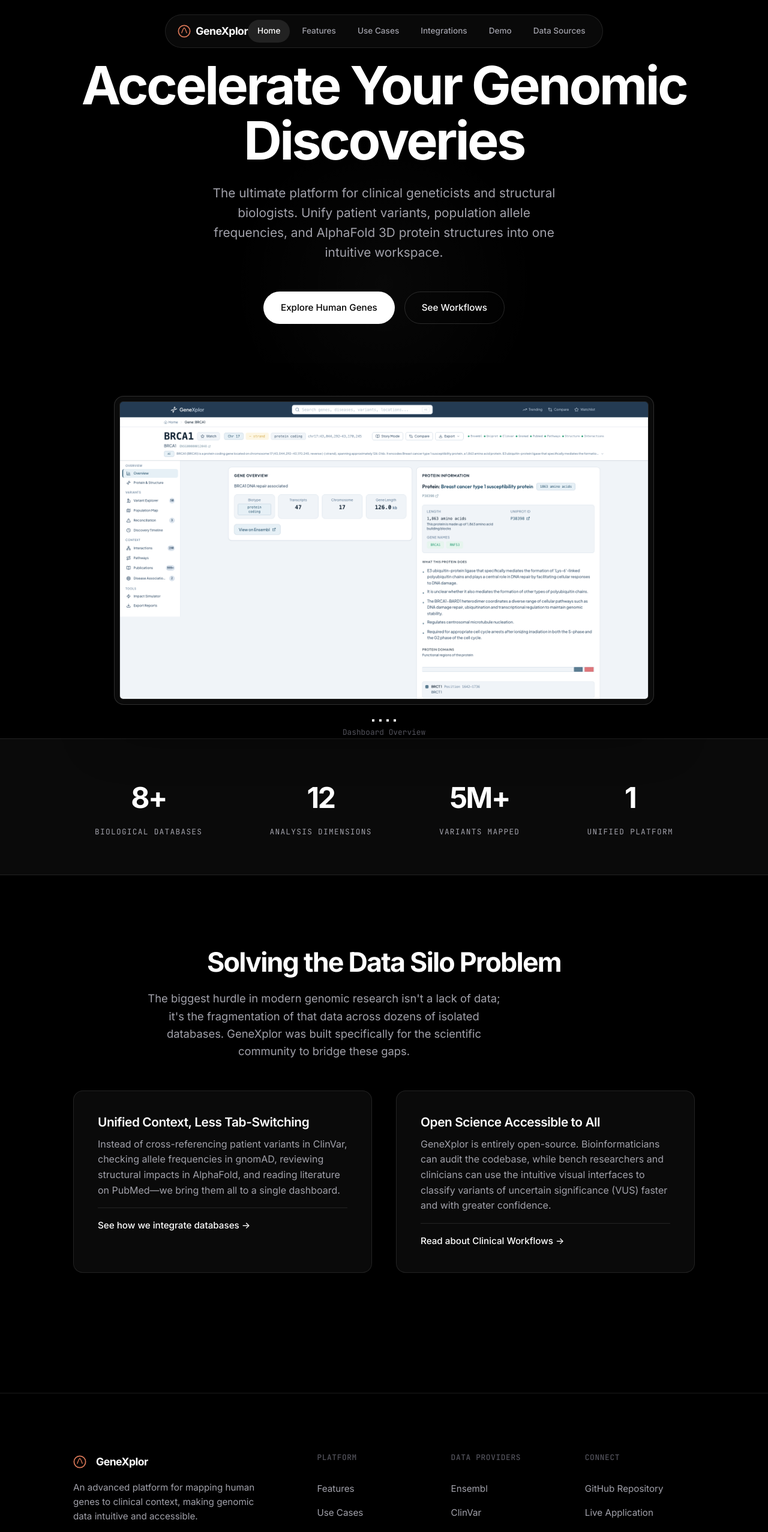
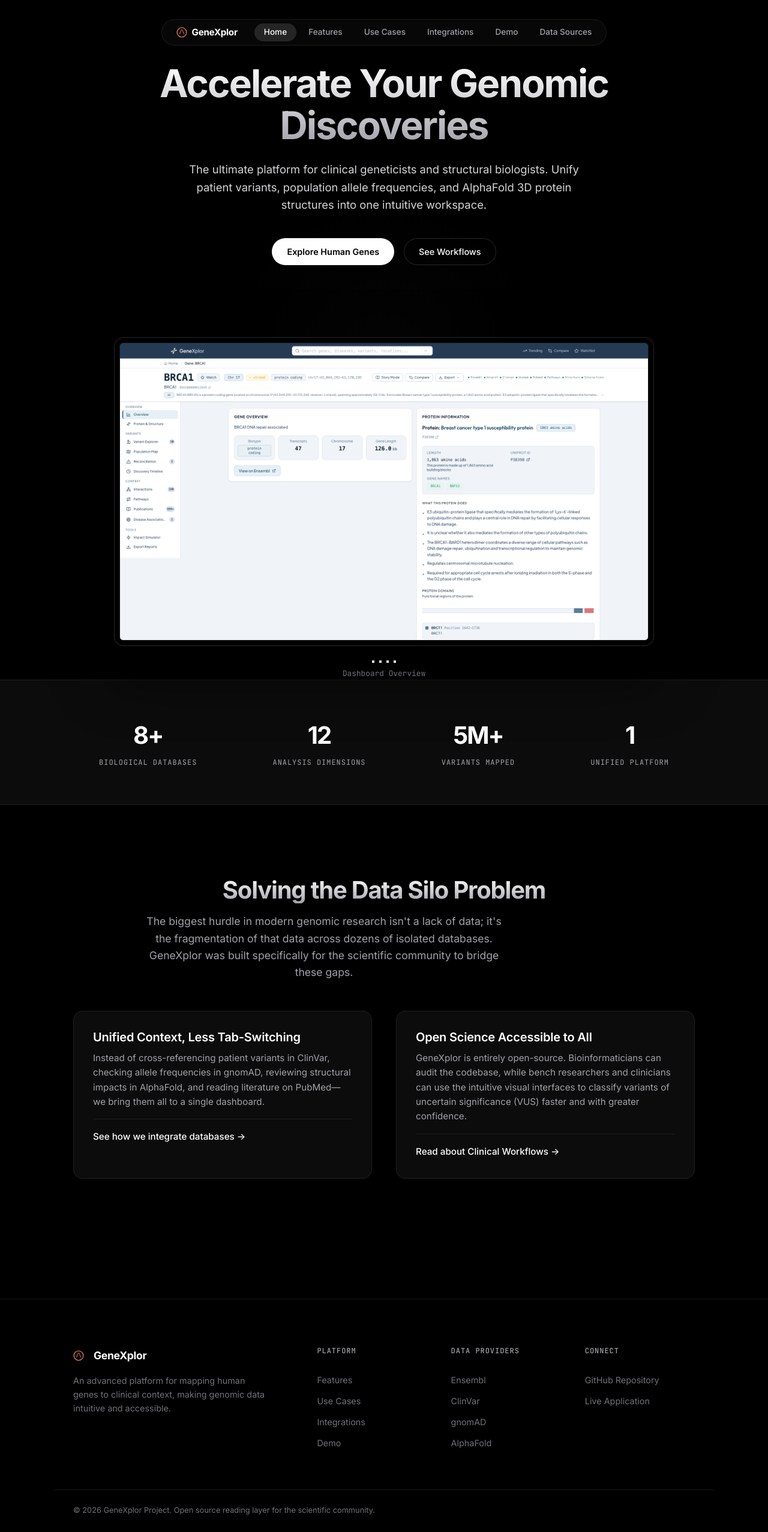
Before and after one commit to contact-ajmal/geneXplor-web, a plain HTML site: page index.html in a window 1280 px wide. Shown: the top 2554 px of the page at 60% size. Drawn offline with Linux system fonts and the light colour scheme.

Commit message:
style: Substantial polish to Dark Theme typography, spacing, and buttons

```diff
--- a/styles.css
+++ b/styles.css
@@ -11,19 +11,19 @@
   /* Backgrounds: Pure Dark */
   --bg-main: #000000;
   --bg-surface: #000000;
-  --bg-card: #0A0A0A;
-  --bg-nav: rgba(15, 15, 15, 0.65);
+  --bg-card: #0c0c0c;
+  --bg-nav: rgba(10, 10, 10, 0.7);
 
   /* Texts: High Contrast & Muted Grays */
   --text-primary: #FFFFFF;
   --text-secondary: #A1A1AA; /* Muted gray like portfolio */
-  --text-muted: #52525B;
+  --text-muted: #71717A;
   --text-heading: #FFFFFF;
 
   /* Borders: Ultra Thin & Subtle */
-  --border-light: rgba(255, 255, 255, 0.1);
+  --border-light: rgba(255, 255, 255, 0.08);
   --border-strong: rgba(255, 255, 255, 0.15);
-  --border-hover: rgba(255, 255, 255, 0.3);
+  --border-hover: rgba(255, 255, 255, 0.25);
 
   /* Accents */
   --accent-primary: #FFFFFF;
@@ -50,18 +50,26 @@
   -moz-osx-font-smoothing: grayscale;
 }
 
-/* Typography: Bold Sans-Serif Everywhere */
+/* Typography: Sleek Sans-Serif */
 h1, h2, h3, h4 {
   font-family: 'Inter', sans-serif;
   color: var(--text-heading);
   font-weight: 700;
-  line-height: 1.15;
-  letter-spacing: -0.04em;
+  line-height: 1.1;
+  letter-spacing: -0.03em;
 }
 
-h1 { font-size: 5rem; }
-h2 { font-size: 3rem; }
-h3 { font-size: 1.4rem; font-weight: 600; letter-spacing: -0.02em; }
+/* Premium gradient text effect on main headers */
+h1, h2 {
+  background: linear-gradient(180deg, #FFFFFF 0%, #A1A1AA 100%);
+  -webkit-background-clip: text;
+  -webkit-text-fill-color: transparent;
+  background-clip: text;
+}
+
+h1 { font-size: 4rem; max-width: 850px; margin: 0 auto; padding: 0 16px; }
+h2 { font-size: 2.5rem; }
+h3 { font-size: 1.25rem; font-weight: 600; letter-spacing: -0.01em; }
 
 code, pre { font-family: 'JetBrains Mono', monospace; font-size: 0.85em; }
 
@@ -72,44 +80,41 @@
 
 /* ── Floating Pill Navbar ── */
 #navbar {
-  position: sticky; top: 24px; left: 0; right: 0; z-index: 100;
+  position: sticky; top: 32px; left: 0; right: 0; z-index: 100;
   display: flex; justify-content: center;
   pointer-events: none; /* Let clicks pass through empty space */
-}
-#navbar.scrolled .nav-inner {
-  border-color: var(--border-strong);
-  background: var(--bg-card);
 }
 
 .nav-inner {
   pointer-events: auto; /* Re-enable clicks on the pill itself */
-  padding: 8px 12px;
+  padding: 6px 8px;
   display: flex; align-items: center; justify-content: space-between;
   background: var(--bg-nav);
-  backdrop-filter: blur(20px);
-  -webkit-backdrop-filter: blur(20px);
+  backdrop-filter: blur(24px);
+  -webkit-backdrop-filter: blur(24px);
   border: 1px solid var(--border-light);
   border-radius: var(--radius-pill);
   transition: all 0.3s ease;
-  min-width: 600px;
+  box-shadow: 0 4px 24px rgba(0,0,0,0.4);
 }
 
 .nav-logo {
   display: flex; align-items: center; gap: 8px;
-  font-family: 'Inter', sans-serif; font-weight: 700; font-size: 1.1rem;
-  color: var(--text-heading); letter-spacing: -0.03em;
-  padding-left: 8px;
+  font-weight: 700; font-size: 0.95rem;
+  color: var(--text-heading); letter-spacing: -0.02em;
+  padding: 0 16px;
 }
-.logo-icon { width: 22px; height: 22px; }
+.logo-icon { width: 18px; height: 18px; }
 
-.nav-links { display: flex; gap: 4px; align-items: center; }
+.nav-links { display: flex; gap: 4px; align-items: center; margin-left: 12px; }
 .nav-link {
   font-size: 0.85rem; font-weight: 500; color: var(--text-secondary);
   padding: 8px 16px; border-radius: var(--radius-pill);
   transition: all 0.2s;
+  line-height: 1; /* prevents vertical stretching */
 }
-.nav-link:hover { color: var(--text-primary); }
-.nav-link.active { background: rgba(255,255,255,0.1); color: var(--text-primary); }
+.nav-link:hover { color: var(--text-primary); background: rgba(255,255,255,0.04); }
+.nav-link.active { background: rgba(255,255,255,0.12); color: var(--text-primary); }
 
 .nav-mobile-toggle { display: none; background: none; border: none; cursor: pointer; padding: 8px; }
 .nav-mobile-toggle span {
@@ -120,50 +125,49 @@
 /* Buttons */
 .btn {
   display: inline-flex; align-items: center; justify-content: center; gap: 8px;
-  padding: 14px 28px; border-radius: var(--radius-pill);
-  font-family: 'Inter', sans-serif; font-size: 0.95rem; font-weight: 500;
+  padding: 10px 24px; border-radius: var(--radius-pill);
+  font-family: 'Inter', sans-serif; font-size: 0.9rem; font-weight: 500;
   cursor: pointer; transition: all 0.2s; text-decoration: none; border: 1px solid transparent;
 }
-.btn-primary { background: var(--text-primary); color: #000; }
-.btn-primary:hover { opacity: 0.85; transform: scale(0.98); }
+.btn-primary { background: var(--text-primary); color: #000; font-weight: 600; }
+.btn-primary:hover { opacity: 0.9; transform: scale(0.98); }
 .btn-outline {
   background: transparent; color: var(--text-primary);
-  border: 1px solid var(--border-strong);
+  border: 1px solid rgba(255,255,255,0.15);
 }
 .btn-outline:hover {
-  border-color: var(--text-primary); background: rgba(255,255,255,0.05);
+  border-color: rgba(255,255,255,0.4); background: rgba(255,255,255,0.03);
 }
 
 /* ── Page Layouts ── */
 .page-header {
-  padding: 120px 0 60px; text-align: center; max-width: 800px; margin: 0 auto;
+  padding: 140px 0 60px; text-align: center; max-width: 800px; margin: 0 auto;
 }
-.page-title { margin-bottom: 24px; font-weight: 700; }
-.page-subtitle { font-size: 1.25rem; color: var(--text-secondary); line-height: 1.7; font-weight: 400; }
+.page-title { margin-bottom: 20px; }
+.page-subtitle { font-size: 1.15rem; color: var(--text-secondary); line-height: 1.6; font-weight: 400; max-width: 600px; margin: 0 auto; }
 
 .section { padding: var(--section-padding); flex: 1; }
 .section-inner { max-width: var(--inner-max); margin: 0 auto; padding: 0 32px; }
 
 .section-header { text-align: left; margin-bottom: 60px; }
-.section-header h2 { font-size: 2.8rem; margin-bottom: 20px; font-weight: 700; }
-.section-header p { font-size: 1.15rem; max-width: 600px; color: var(--text-secondary); }
+.section-header h2 { margin-bottom: 16px; }
+.section-header p { font-size: 1.1rem; max-width: 600px; color: var(--text-secondary); }
 
 /* ── Hero ── */
 .hero-section {
   display: flex; align-items: center; justify-content: center; flex-direction: column;
-  min-height: 90vh; padding-top: 40px; text-align: center;
+  min-height: 90vh; padding-top: 60px; text-align: center;
   position: relative;
 }
 /* A highly subtle dark gradient glow behind the hero */
 .hero-section::before {
-  content: ''; position: absolute; top: 10%; left: 50%; transform: translateX(-50%);
-  width: 600px; height: 600px; background: radial-gradient(circle, rgba(255,255,255,0.03) 0%, transparent 60%);
+  content: ''; position: absolute; top: 15%; left: 50%; transform: translateX(-50%);
+  width: 800px; height: 800px; background: radial-gradient(circle, rgba(255,255,255,0.02) 0%, transparent 50%);
   z-index: -1; pointer-events: none;
 }
 
 .hero-inner { max-width: 900px; padding: 0 32px; z-index: 10; }
-.hero-title { font-size: 5.5rem; line-height: 1.05; margin-bottom: 24px; font-weight: 700; }
-.hero-subtitle { font-size: 1.3rem; color: var(--text-secondary); margin-bottom: 48px; line-height: 1.6; max-width: 600px; margin-left: auto; margin-right: auto; }
+.hero-subtitle { font-size: 1.15rem; color: #D4D4D8; margin-top: 24px; margin-bottom: 40px; line-height: 1.6; max-width: 650px; margin-left: auto; margin-right: auto; font-weight: 400; }
 .hero-cta-row { display: flex; gap: 16px; justify-content: center; margin-bottom: 80px; }
 
 /* Stats (Home) - Very Dark */
@@ -177,8 +181,8 @@
   display: flex; justify-content: space-around; flex-wrap: wrap; gap: 40px;
 }
 .stat-item { text-align: center; }
-.stat-number { font-family: 'Inter', sans-serif; font-size: 3rem; font-weight: 700; color: var(--text-primary); letter-spacing: -0.05em; }
-.stat-label { font-family: 'JetBrains Mono', monospace; font-size: 0.8rem; color: var(--text-secondary); text-transform: uppercase; letter-spacing: 0.1em; margin-top: 8px; }
+.stat-number { font-family: 'Inter', sans-serif; font-size: 2.5rem; font-weight: 700; color: var(--text-primary); letter-spacing: -0.05em; margin-bottom: 4px; display: block; }
+.stat-label { font-family: 'JetBrains Mono', monospace; font-size: 0.75rem; color: var(--text-secondary); text-transform: uppercase; letter-spacing: 0.08em; }
 
 /* ── Generic Grids ── */
 .grid-3 { display: grid; grid-template-columns: repeat(3, 1fr); gap: 24px; }
@@ -187,33 +191,33 @@
 /* ── Feature Cards (Minimalist Dark Mode) ── */
 .feature-card {
   background: var(--bg-card); border: 1px solid var(--border-light);
-  border-radius: var(--radius-lg); padding: 40px;
+  border-radius: var(--radius-lg); padding: 32px;
   transition: border-color 0.3s, background 0.3s;
 }
 .feature-card:hover {
   border-color: var(--border-hover); background: #141414;
 }
 .feature-icon {
-  margin-bottom: 24px; color: var(--text-primary);
+  margin-bottom: 20px; color: var(--text-primary);
 }
-.feature-icon svg { width: 28px; height: 28px; stroke-width: 1.5; }
-.feature-card h3 { font-size: 1.3rem; margin-bottom: 12px; }
-.feature-card p { font-size: 1rem; color: var(--text-secondary); line-height: 1.6; }
+.feature-icon svg { width: 24px; height: 24px; stroke-width: 1.5; }
+.feature-card h3 { margin-bottom: 12px; }
+.feature-card p { font-size: 0.95rem; color: var(--text-secondary); line-height: 1.6; }
 
 /* ── Demo Gallery ── */
-.demo-gallery { display: flex; flex-direction: column; gap: 100px; }
-.demo-item { display: flex; flex-direction: column; gap: 20px; align-items: center; }
+.demo-gallery { display: flex; flex-direction: column; gap: 120px; }
+.demo-item { display: flex; flex-direction: column; gap: 40px; align-items: center; }
 .demo-browser {
-  background: var(--bg-card); border: 1px solid var(--border-strong);
+  background: var(--bg-main); border: 1px solid var(--border-strong);
   border-radius: var(--radius-lg); padding: 8px;
-  box-shadow: 0 40px 80px rgba(0,0,0,0.5); /* Deep shadow */
+  box-shadow: 0 40px 100px rgba(0,0,0,0.8); /* Deep shadow */
 }
 .demo-browser img { border-radius: var(--radius-sm); border: 1px solid var(--border-light); opacity: 0.9; transition: opacity 0.3s; }
 .demo-browser img:hover { opacity: 1; }
 
 .demo-info { text-align: left; max-width: 500px; }
-.demo-info h3 { font-size: 1.8rem; margin-bottom: 16px; }
-.demo-info p { color: var(--text-secondary); font-size: 1.1rem; }
+.demo-info h3 { margin-bottom: 16px; font-size: 1.7rem; }
+.demo-info p { color: var(--text-secondary); font-size: 1.05rem; line-height: 1.6; }
 
 /* ── Architecture/Integration Layers ── */
 .arch-layer {
@@ -221,29 +225,15 @@
   border-radius: var(--radius-lg); padding: 50px; margin-bottom: 32px;
 }
 .arch-layer-header { margin-bottom: 40px; border-bottom: 1px solid var(--border-light); padding-bottom: 32px; }
-.arch-layer-header h3 { font-size: 2rem; margin-bottom: 12px; }
-.arch-layer-header p { font-size: 1.15rem; color: var(--text-secondary); max-width: 700px; }
+.arch-layer-header h3 { margin-bottom: 12px; }
+.arch-layer-header p { font-size: 1.05rem; color: var(--text-secondary); max-width: 700px; }
 
-.arch-sub-grid { display: grid; grid-template-columns: repeat(3, 1fr); gap: 24px; }
+.arch-sub-grid { display: grid; grid-template-columns: repeat(3, 1fr); gap: 32px; }
 .arch-sub-card {
   padding: 0; background: transparent; border: none;
 }
-.arch-sub-card strong { font-size: 1.1rem; display: block; margin-bottom: 12px; font-weight: 600; color: var(--text-primary); }
-.arch-sub-card p { font-size: 0.95rem; color: var(--text-secondary); }
-
-/* ── Tech Stack ── */
-.tech-category { margin-bottom: 80px; }
-.tech-category h3 { font-size: 1.7rem; margin-bottom: 32px; padding-bottom: 16px; border-bottom: 1px solid var(--border-light); color: var(--text-primary); }
-.tech-grid { display: grid; grid-template-columns: repeat(auto-fill, minmax(280px, 1fr)); gap: 16px; }
-.tech-card {
-  display: flex; gap: 16px; padding: 24px; border-radius: var(--radius-md);
-  background: var(--bg-card); border: 1px solid var(--border-light);
-  align-items: center; transition: background 0.2s;
-}
-.tech-card:hover { background: #141414; }
-.tech-emoji { font-size: 1.8rem; }
-.tech-info strong { display: block; font-size: 1.05rem; font-weight: 600; color: var(--text-primary); }
-.tech-info p { font-size: 0.9rem; color: var(--text-secondary); margin-top: 4px; }
+.arch-sub-card strong { font-size: 1rem; display: block; margin-bottom: 8px; font-weight: 600; color: var(--text-primary); }
+.arch-sub-card p { font-size: 0.9rem; color: var(--text-secondary); }
 
 /* ── Data Sources Tables ── */
 .ds-table-wrapper {
@@ -252,60 +242,54 @@
 }
 table { width: 100%; border-collapse: collapse; text-align: left; }
 th, td { padding: 20px 30px; border-bottom: 1px solid var(--border-light); }
-th { font-family: 'JetBrains Mono', monospace; font-weight: 500; color: var(--text-muted); font-size: 0.8rem; text-transform: uppercase; letter-spacing: 0.05em; }
-td { font-size: 1rem; color: var(--text-secondary); }
-td strong { color: var(--text-primary); }
+th { font-family: 'JetBrains Mono', monospace; font-weight: 500; color: var(--text-muted); font-size: 0.75rem; text-transform: uppercase; letter-spacing: 0.05em; }
+td { font-size: 0.95rem; color: var(--text-secondary); }
+td strong { color: var(--text-primary); font-weight: 500;}
 tr:last-child td { border-bottom: none; }
 .ds-badge { display: inline-block; padding: 4px 10px; border-radius: 4px; background: rgba(255,255,255,0.05); font-family: 'JetBrains Mono'; font-size: 0.8rem; color: var(--text-primary); border: 1px solid var(--border-light); }
-
-/* ── Code Blocks ── */
-.code-block {
-  background: #000; color: #A1A1AA; padding: 24px; border-radius: var(--radius-lg); border: 1px solid var(--border-light);
-  overflow-x: auto; margin: 32px 0; font-family: 'JetBrains Mono', monospace; font-size: 0.9rem; line-height: 1.7;
-}
 
 /* ── Footer ── */
 .site-footer {
   border-top: 1px solid var(--border-light);
   background: var(--bg-main);
-  padding: 100px 0 40px; margin-top: 80px;
+  padding: 80px 0 40px; margin-top: 80px;
 }
 .footer-inner {
   max-width: var(--inner-max); margin: 0 auto; padding: 0 32px;
   display: grid; grid-template-columns: 2fr 1fr 1fr 1fr; gap: 40px;
 }
-.footer-brand .nav-logo { padding-left: 0; margin-bottom: 16px; }
-.footer-desc { font-size: 0.95rem; color: var(--text-secondary); max-width: 320px; }
+.footer-brand .nav-logo { padding-left: 0; margin-bottom: 16px; font-size: 1.1rem; }
+.footer-desc { font-size: 0.9rem; color: var(--text-muted); max-width: 320px; line-height: 1.6; }
 .footer-col h4 {
-  font-family: 'JetBrains Mono', monospace; font-size: 0.8rem; font-weight: 500; color: var(--text-muted);
-  text-transform: uppercase; letter-spacing: 0.05em; margin-bottom: 24px;
+  font-family: 'JetBrains Mono', monospace; font-size: 0.75rem; font-weight: 500; color: var(--text-secondary);
+  text-transform: uppercase; letter-spacing: 0.08em; margin-bottom: 24px;
 }
 .footer-col a {
-  display: block; font-size: 0.95rem; color: var(--text-secondary);
-  padding: 8px 0;
+  display: block; font-size: 0.9rem; color: var(--text-muted);
+  padding: 6px 0; transition: color 0.15s;
 }
 .footer-col a:hover { color: var(--text-primary); }
 .footer-bottom {
   max-width: var(--inner-max); margin: 0 auto; padding: 24px 32px 0;
-  margin-top: 80px; border-top: 1px solid var(--border-light);
+  margin-top: 60px; border-top: 1px solid var(--border-light);
   display: flex; justify-content: space-between; align-items: center;
-  font-size: 0.85rem; color: var(--text-muted);
+  font-size: 0.8rem; color: var(--text-muted);
 }
 
 /* ── Responsive ── */
 @media (max-width: 1024px) {
-  .hero-title { font-size: 4.5rem; }
+  h1 { font-size: 3.5rem; }
   .grid-3 { grid-template-columns: repeat(2, 1fr); }
   .arch-sub-grid { grid-template-columns: repeat(2, 1fr); }
   .footer-inner { grid-template-columns: 1fr 1fr; }
 }
 
 @media (max-width: 768px) {
-  .nav-inner { min-width: auto; width: 100%; border-radius: 0; border: none; border-bottom: 1px solid var(--border-light); }
+  h1 { font-size: 2.5rem; }
+  .nav-inner { padding: 12px; width: 100%; border-radius: 0; border: none; border-bottom: 1px solid var(--border-light); background: var(--bg-main); }
   #navbar { top: 0; }
   .nav-links { display: none; }
   .nav-mobile-toggle { display: block; }
-  .hero-title { font-size: 3.5rem; }
   .grid-3, .grid-2 { grid-template-columns: 1fr; }
   .arch-sub-grid { grid-template-columns: 1fr; }
   .footer-inner { grid-template-columns: 1fr; }
```
